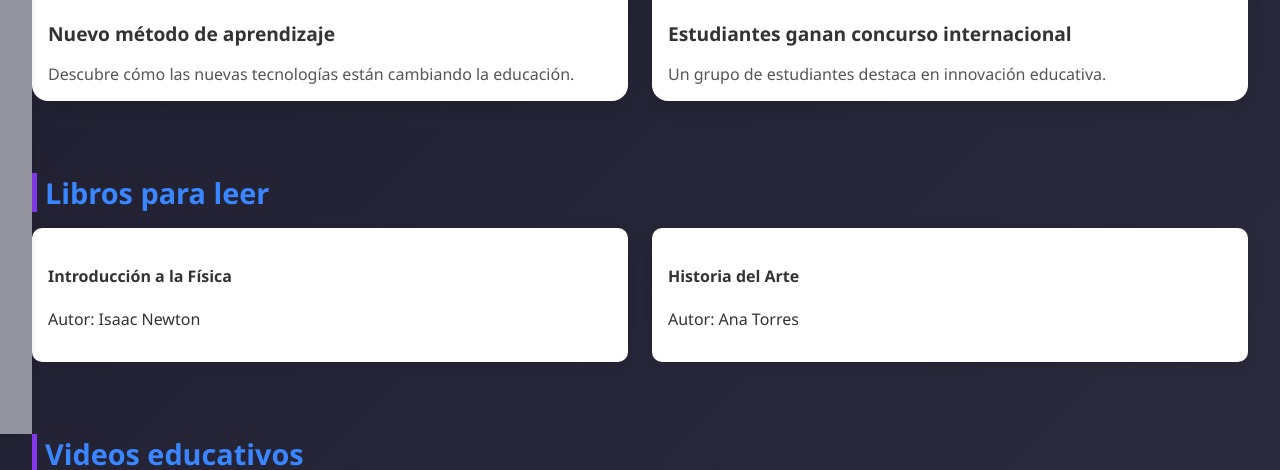
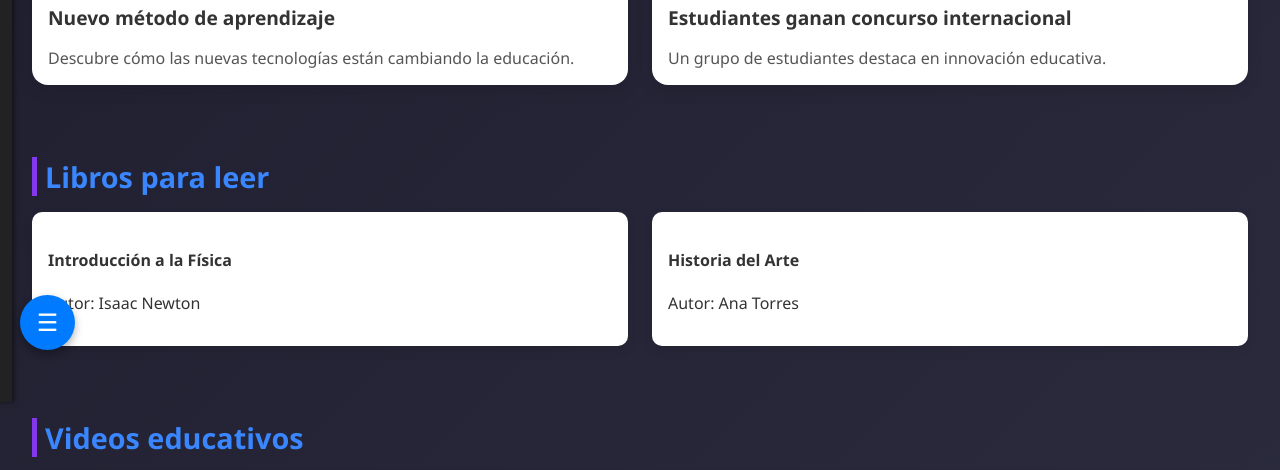
Before and after one commit to Kevin-Castillo-Montilla/schoolar, a PHP site: page /src/home.html in a window 1280 px wide. Shown: the part 430-900 px from the top of the page. Run offline with PHP 8.4, Linux system fonts and the light colour scheme.

Commit message:
meojora en home

```diff
--- a/src/home.html
+++ b/src/home.html
@@ -9,11 +9,11 @@
 </head>
 <body>
 
+<!-- Botón flotante -->
+<button onclick="toggleSidebar()" class="floating-btn">☰</button>
+
 <!-- Sidebar -->
 <div class="sidebar" id="sidebar">
-    <!-- Flecha para cerrar la barra lateral -->
-    <button class="sidebar-close" onclick="toggleSidebar()">⬅️</button>
-
   <h3>👤 Usuario: Kevin</h3>
   <ul>
     <li><a href="perfil.html">Perfil</a></li>
@@ -25,13 +25,14 @@
   </ul>
 </div>
 
+<div class="overlay" id="overlay" onclick="toggleSidebar()"></div>
 
   <!-- Header -->
   <header class="header">
-    <div class="search-container">
-      <input type="text" id="search" placeholder="  Buscar libros, videos o noticias...">
-      <button id="search-btn">🔍</button>
+    <div class="search-wrapper">
+      <input type="text" id="search" placeholder="Buscar libros, videos o noticias...">
     </div>
+
   </header>
 
 
@@ -86,16 +87,19 @@
       sidebar.classList.toggle('active');
     }
 
-    document.getElementById("search-btn").addEventListener("click", function () {
-      const query = document.getElementById("search").value.trim().toLowerCase();
+    document.getElementById("search").addEventListener("keydown", function (e) {
+      if (e.key === "Enter") {
+        const query = this.value.trim().toLowerCase();
         if (query !== "") {
           alert("Has buscado: " + query);
         } else {
           alert("Por favor, ingresa una palabra clave para buscar.");
         }
+      }
     });
   </script>
 
 
+
 </body>
 </html>
--- a/src/signin.php
+++ b/src/signin.php
@@ -42,3 +42,6 @@
     echo "<script>alert('Hubo un problema al verificar el correo. Inténtalo de nuevo.'); window.location.href='signin.html';</script>";
 }
 ?>
+
+
+c
--- a/style.css
+++ b/style.css
@@ -314,38 +314,109 @@
 }
 
 /* --------- Sidebar --------- */
+/* Sidebar oculta inicialmente */
 .sidebar {
   position: fixed;
   top: 0;
-  left: -300px; /* Oculta inicialmente desde el lado derecho */
-  width: 300px;
+  left: -250px;
+  width: 230px;
   height: 100%;
-  background-color: #92939e;
+  background-color: #222;
   color: #fff;
-  padding: 2rem 1rem;
-  transition: right 0.3s ease;
-  z-index: 20;
-  box-shadow: -4px 0 10px rgba(0, 0, 0, 0.2);
+  padding: 1rem;
+  box-shadow: 2px 0 5px rgba(0,0,0,0.5);
+  transition: left 0.3s ease;
+  z-index: 1000;
 }
 
+/* Cuando está activa */
 .sidebar.active {
-  right: 0; /* Muestra la barra cuando está activa */
+  left: 0;
+}
+
+/* Botón flotante */
+.floating-btn {
+  position: fixed;
+  bottom: 20px;
+  left: 20px;
+  width: 55px;
+  height: 55px;
+  background-color: #007bff;
+  color: white;
+  font-size: 24px;
+  border: none;
+  border-radius: 50%;
+  box-shadow: 0 4px 8px rgba(0,0,0,0.3);
+  cursor: pointer;
+  z-index: 1001;
+  transition: background-color 0.2s ease;
+}
+
+.floating-btn:hover {
+  background-color: #0056b3;
+}
+
+/* Estilo para los enlaces del sidebar */
+.sidebar ul {
+  list-style: none;
+  padding: 0;
+}
+
+.sidebar ul li a {
+  color: white;
+  text-decoration: none;
+  display: block;
+  padding: 10px 0;
+  border-bottom: 1px solid #444;
+}
+
+.sidebar ul li a:hover {
+  background-color: #333;
 }
 
 .sidebar-close {
   position: absolute;
   top: 1rem;
-  right: 100%; /* ✅ Esto posiciona la flecha justo al borde izquierdo de la barra lateral, pero hacia dentro de la pantalla */
-  transform: translateX(40px); /* Opcional para separarla un poco */
-  background-color: #2b2d42;
+  left: -100%; /* ✅ Para que esté a la derecha de la barra lateral */
+  transform: translateX(-40px);
+  background-color: #202ba5;
   color: #fff;
   border: none;
   padding: 0.5rem;
   font-size: 1.2rem;
-  border-radius: 0 10px 10px 0;
+  border-radius: 10px 0 0 10px;
   cursor: pointer;
-  box-shadow: -2px 2px 8px rgba(0,0,0,0.2);
-  transition: background 0.3s ease;
+  box-shadow: 2px 2px 8px rgba(0,0,0,0.2);
+}
+/* estilo boton barra lateral*/
+.open-sidebar-btn {
+  position: fixed;
+  top: 1rem;
+  left: 1rem;
+  background-color: #3a86ff;
+  color: white;
+  border: none;
+  padding: 0.5rem 0.8rem;
+  border-radius: 8px;
+  font-size: 1.5rem;
+  cursor: pointer;
+  z-index: 30;
+  box-shadow: 2px 2px 6px rgba(163, 21, 21, 0.2);
+}
+.overlay {
+  position: fixed;
+  top: 0;
+  left: 0;
+  width: 100%;
+  height: 100%;
+  background-color: rgba(0, 0, 0, 0.5);
+  display: none;
+  z-index: 999;
+}
+
+/* Mostrar el overlay cuando el sidebar está activo */
+.sidebar.active + .overlay {
+  display: block;
 }
 
 .search-container {
```
Lines whose indentation alone changed are shown as unchanged.
